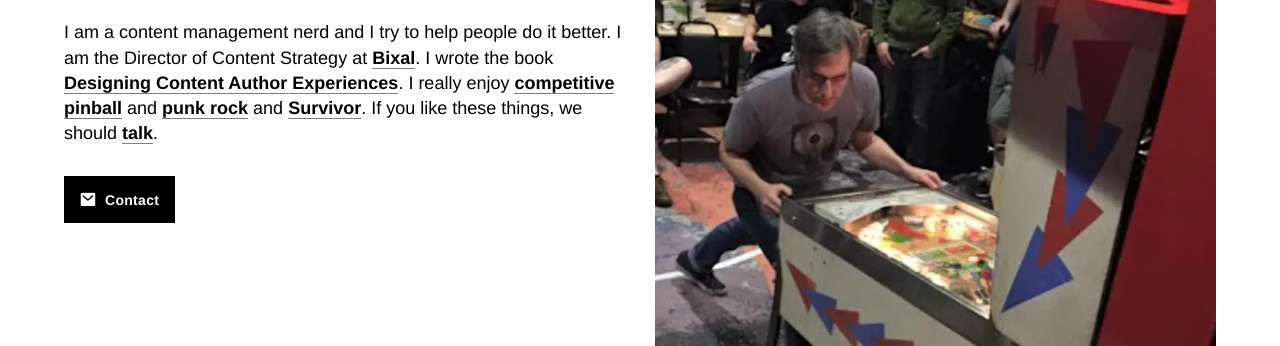
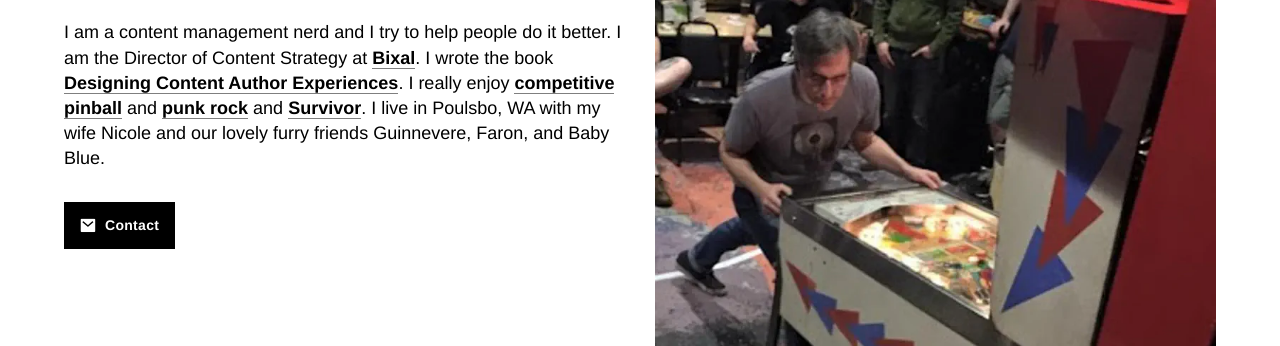
Before and after one commit to heyrocker/heyrocker_static_content, a plain HTML site: page index.html in a window 1280 px wide. Shown: the part 202-548 px from the top of the page. Drawn offline with Linux system fonts and the light colour scheme.

Commit message:
Content changes

```diff
--- a/index.html
+++ b/index.html
@@ -146,7 +146,7 @@
           <br />
         </h1>
         <p class="lead">
-          I am a content management nerd and I try to help people do it better. I am the Director of Content Strategy at <a target='_blank' href='https://www.bixal.info/'>Bixal</a>. I wrote the book <a href="#book">Designing Content Author Experiences</a>. I really enjoy <a href="https://ifpapinball.com">competitive pinball</a> and <a href="https://youtu.be/gDgrvALnUT8?t=2953">punk rock</a> and <a href="https://robhasawebsite.com/shows/survivor-podcast/">Survivor</a>. If you like these things, we should <a href="#contact">talk</a>.
+          I am a content management nerd and I try to help people do it better. I am the Director of Content Strategy at <a target='_blank' href='https://www.bixal.info/'>Bixal</a>. I wrote the book <a href="#book">Designing Content Author Experiences</a>. I really enjoy <a href="https://www.ifpapinball.com/players/view.php?p=84">competitive pinball</a> and <a href="https://open.spotify.com/playlist/4kofiApQLxNt8WIYP2uxmk?si=55e2b92597fc432c">punk rock</a> and <a href="https://robhasawebsite.com/shows/survivor-podcast/">Survivor</a>. I live in Poulsbo, WA with my wife Nicole and our lovely furry friends Guinnevere, Faron, and Baby Blue.
 
         </p>
         <a
```
